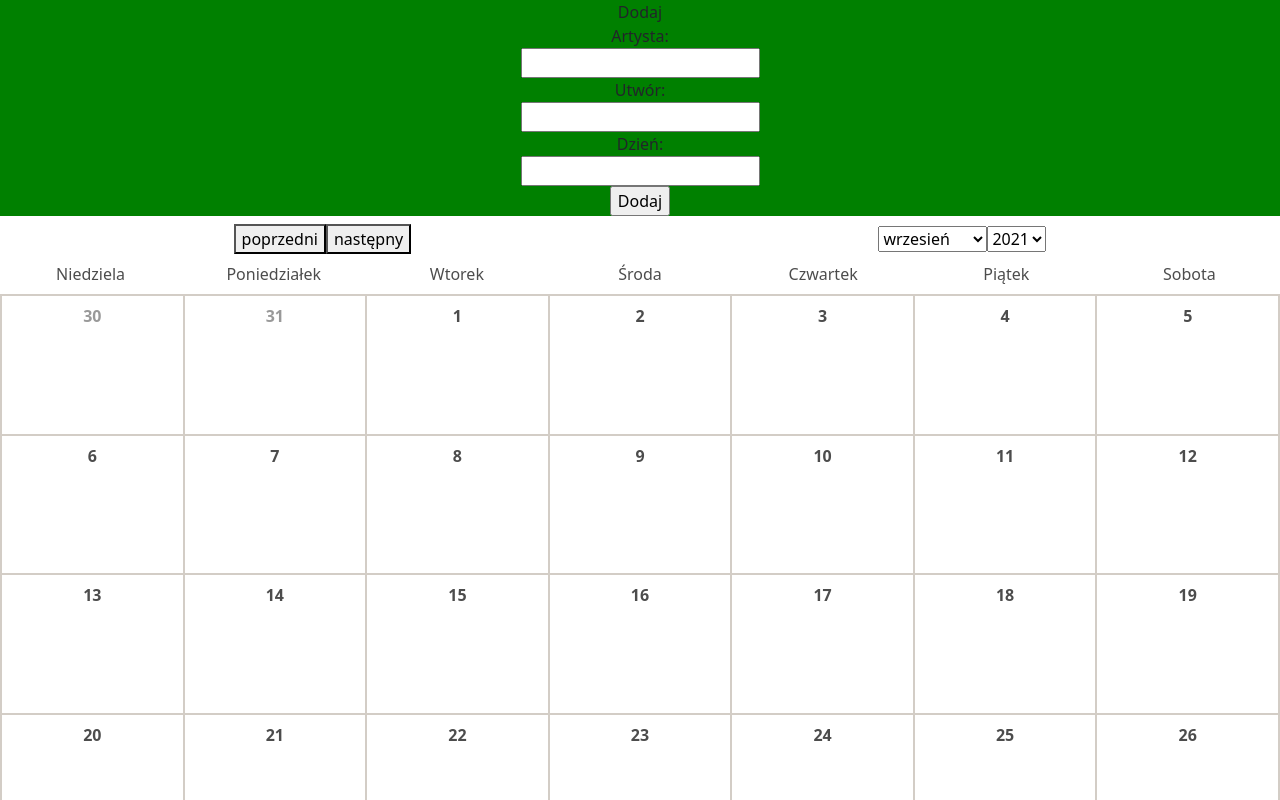
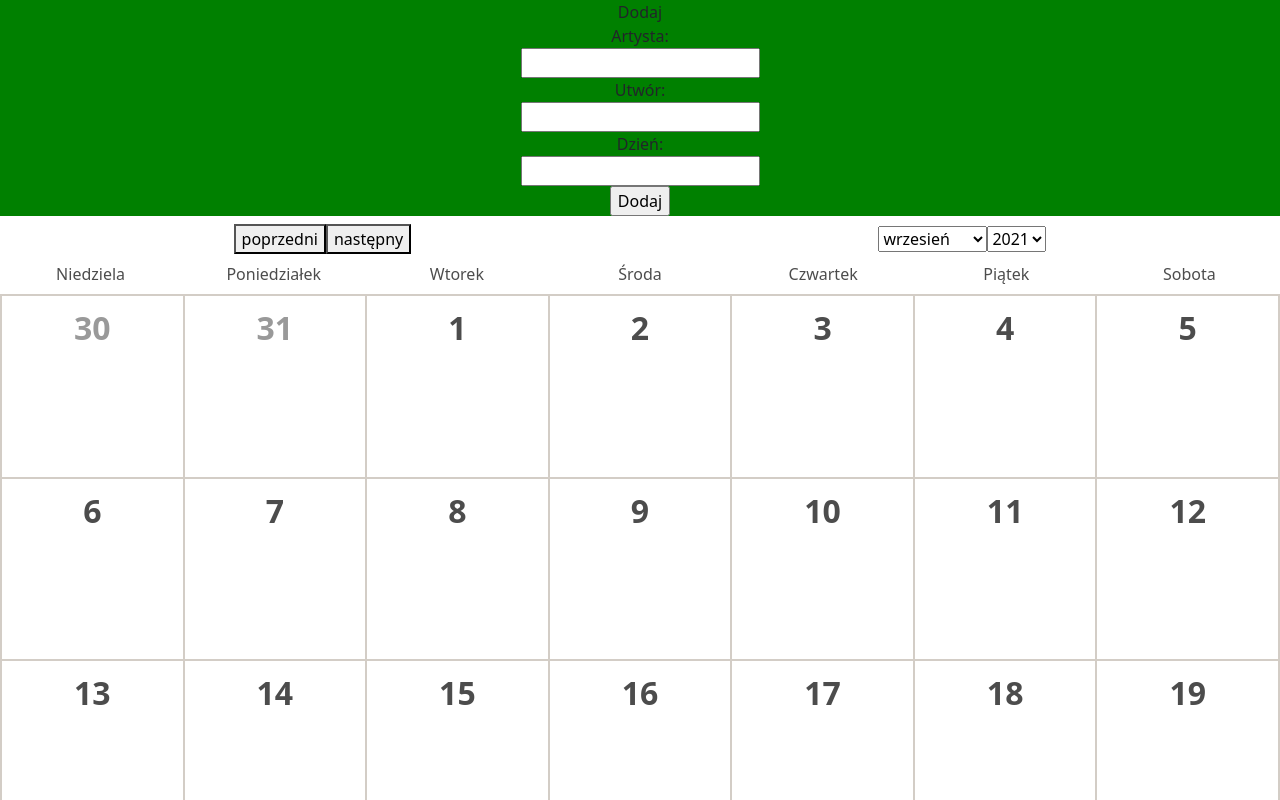
Before and after one commit to kilowatogadziny/hackathon, a React (Create React App) app: page / in a window 1280 px wide. Shown: the top 800 px of the page. Built offline with nearby package versions, Linux system fonts and the light colour scheme; the HTML template or start-up script is replaced by a standard one.

Commit message:
adjust calendar font size

```diff
--- a/src/Calendar/styles.css
+++ b/src/Calendar/styles.css
@@ -33,7 +33,7 @@
 }
 
 .days-grid {
-  height: var(--grid-height);
+  /*height: var(--grid-height);*/
   position: relative;
   border: var(--grid-gap) solid var(--grid-background-color);
   background-color: var(--grid-background-color);
@@ -57,12 +57,14 @@
   padding-bottom: 0;
   flex-shrink: 0;
   font-weight: bold;
+  font-size: 2.5vw;
 }
 
 .day-grid-item-container > .day-content-wrapper {
   flex: 1;
   min-height: 0;
   position: relative;
+  aspect-ratio: 1;
 }
 
 .navigation-header {
```
